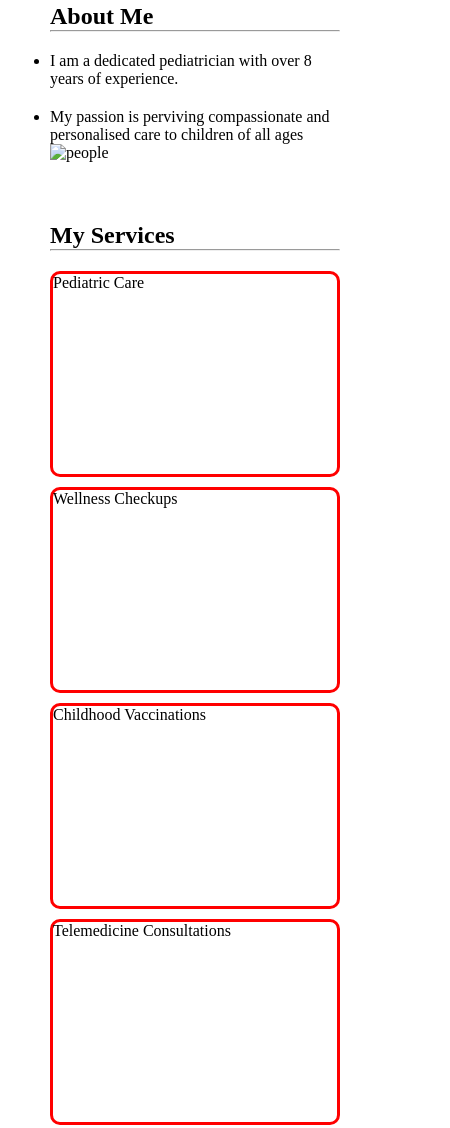
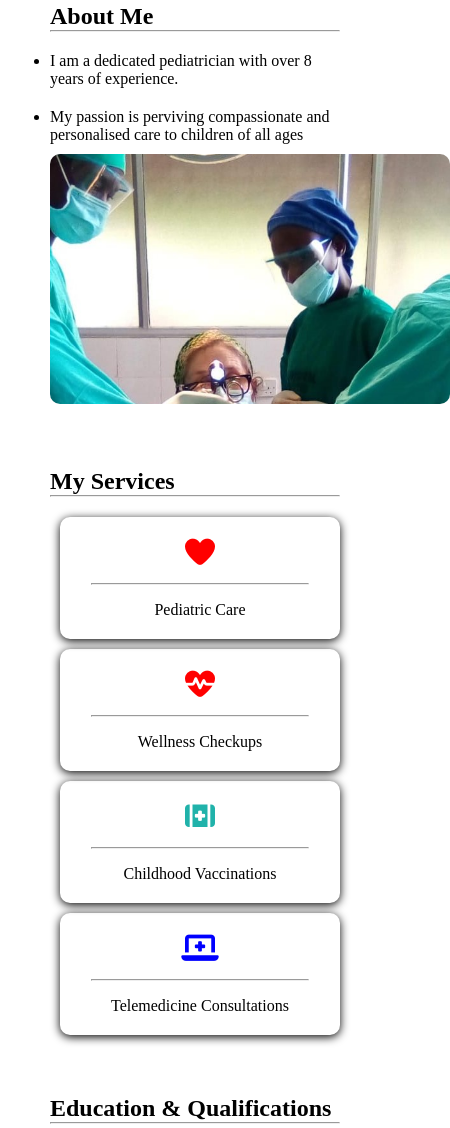
Before and after one commit to Acitah/suzie-s-portifolio, a plain HTML site: page index.html in a window 390 px wide. Shown: the part 632-1760 px from the top of the page, 450 px wide, since content can reach past the window. Drawn offline with Linux system fonts and the light colour scheme.

Commit message:
added icons in my services

```diff
--- a/index.html
+++ b/index.html
@@ -5,6 +5,7 @@
     <meta name="viewport" content="width=device-width, initial-scale=1.0" />
     <title>Document</title>
     <link rel="stylesheet" href="style.css" />
+    <link rel="stylesheet" href="https://cdnjs.cloudflare.com/ajax/libs/font-awesome/7.0.1/css/all.min.css" integrity="sha512-2SwdPD6INVrV/lHTZbO2nodKhrnDdJK9/kg2XD1r9uGqPo1cUbujc+IYdlYdEErWNu69gVcYgdxlmVmzTWnetw==" crossorigin="anonymous" referrerpolicy="no-referrer" />
   </head>
   <body>
 
@@ -48,7 +49,8 @@
 
       <!-- ABOUT ME -->
     <section class="About-Me">
-      <h2>About Me</h2>
+      <div>
+        <h2>About Me</h2>
       <hr>
       <div class="about">
 
@@ -56,8 +58,11 @@
           <li>I am a dedicated pediatrician with over 8 years of experience.</li>
           <li>My passion is perviving compassionate and personalised care to children of all ages</li>
         </ul>
-        <img src="" alt="people">
+
       </div>
+      </div>
+
+      <img src="exp1.jpg" alt="people">
     </section>
 
     <!-- SERVICES I RENDER -->
@@ -69,19 +74,19 @@
       <hr>
       <div class="cards">
         <div class="card">
-          <i></i>
+          <i class="fa-solid fa-heart" style="color: red;"></i><hr>
           <p>Pediatric Care</p>
         </div>
         <div class="card">
-          <i></i>
+          <i class="fa-solid fa-heart-pulse" style="color: red;"></i><hr>
           <p>Wellness Checkups</p>
         </div>
         <div class="card">
-          <i></i>
+          <i class="fa-solid fa-kit-medical" style="color: lightseagreen;"></i><hr>
           <p>Childhood Vaccinations</p>
         </div>
         <div class="card">
-          <i></i>
+          <i class="fa-solid fa-laptop-medical" style="color: blue;"></i><hr>
           <p>Telemedicine Consultations</p>
         </div>
       </div>
--- a/style.css
+++ b/style.css
@@ -54,19 +54,23 @@ svg{
 
 }
 
-.about img{
+.About-Me img{
 
-    width: 200px;
-    height: 200px;
+    width: 400px;
+    height: 250px;
+    border-radius: 10px;
+    object-fit:cover;
 }
 .About-Me{
     padding: 30px 150px ;
+    display: flex;
+    flex-direction: row-reverse;
+    justify-content: space-between;
+    align-items: center;
 
 }
 .about{
 
-    display: flex;
-    justify-content: space-between;
 
 }
 ul li{
@@ -77,12 +81,6 @@ ul li{
     padding: 30px 150px ;
 
 }
-.card{
-    width: 200px;
-    height: 200px;
-    border: 3px solid red;
-    border-radius: 10px;
-}
 .cards{
     display: flex;
 
@@ -90,6 +88,30 @@ ul li{
     justify-content: space-between;
 
 }
+.card i{
+    font-size: 30px;
+}
+.card{
+    width: 200px;
+    height: auto;
+    padding: 20px;
+    display: flex;
+    flex-direction: column;
+    gap: 1rem;
+    margin-top: 10px;
+    background-color: transparent;
+    box-shadow: 0px 2px 10px;
+    border-radius: 10px;
+    margin-left: 10px;
+    justify-content: center;
+    align-items: center;
+
+}
+.card hr{
+    color: black;
+    width: 90%;
+}
+
 /* EDUCATION AND EXPERIENCE */
 .educ_experience{
     display: flex;
@@ -191,9 +213,13 @@ form button{
     .About-Me, .awards, .services, .educ_experience, .testimonials, .getInTouch{
         padding: 30px 50px;
     }
-    .about, .educ_experience, .get-intouch{
+    .About-Me, .educ_experience, .get-intouch{
         display: block;
     }
+    .About-Me img{
+        margin-top: 10px;
+    }
+
     .experience{
         margin-top: 25px;
     }
@@ -220,7 +246,7 @@ form button{
     }
     .card{
         margin-top: 10px;
-        width: 100%;
+
     }
 }
 @media (max-width:600px){
@@ -248,10 +274,22 @@ form button{
         width: 100%;
 
     }
+    .card{
+        width: 100%;
+    }
     .button{
         display: flex;
         justify-content: center;
     }
+    .about img{
+    margin-top: 10px;
+    width: 300px;
+    height: 200px;
+    border-radius: 10px;
+    object-fit:cover;
+    display: flex;
+    justify-self: center;
+}
 
 }
 .button{
```
Also changed, not shown: exp1.jpg (added).
